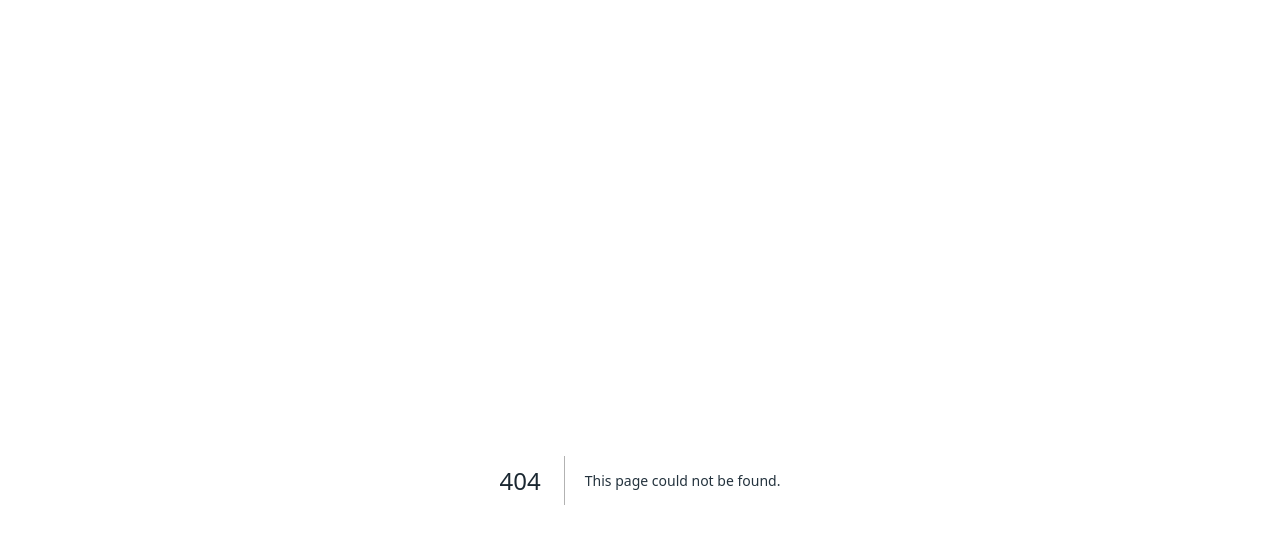
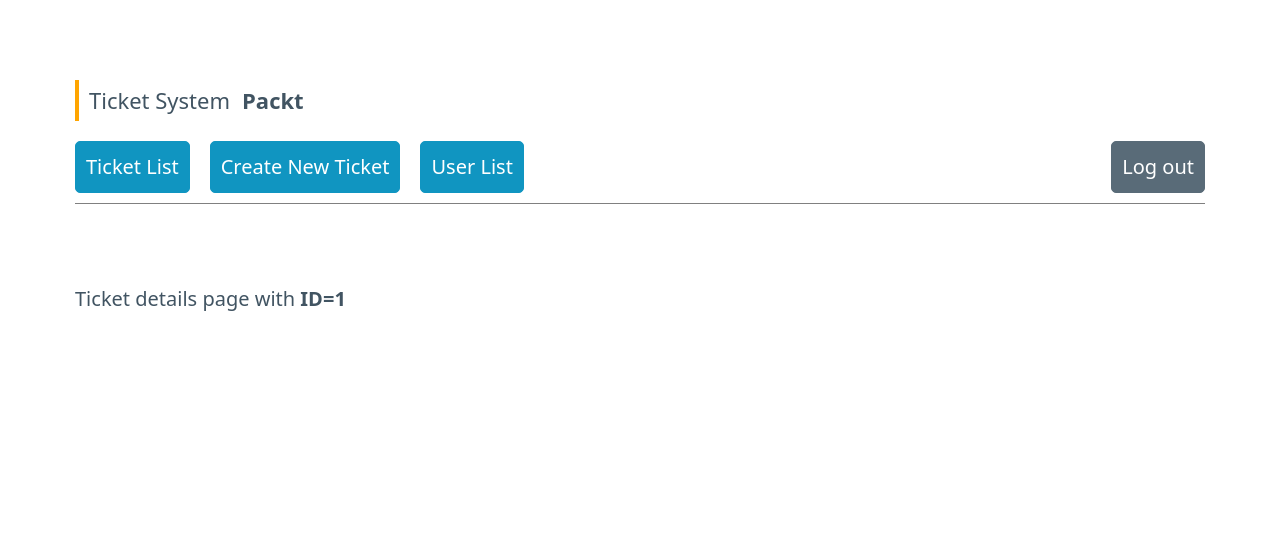
Before and after one commit to IsaacJrTypes/ticket-system, a Next.js app: page /tickets/details/1 in a window 1280 px wide. Before the commit this address had no page. Shown: the top 544 px of the page. Built offline with nearby package versions, Linux system fonts and the light colour scheme.

Commit message:
add ticket list dynamic links

```diff
--- a/src/app/tickets/TicketList.tsx
+++ b/src/app/tickets/TicketList.tsx
@@ -1,3 +1,4 @@
+import Link from "next/link";
 
 export const dummyTickets = [
     {
@@ -33,7 +34,7 @@ export function TicketList({tickets}) {
             {tickets.map(ticket => (
                 <tr key={ticket.id}>
                     <td>{ticket.id}</td>
-                    <td>{ticket.title}</td>
+                    <td><Link href={`/tickets/details/${ticket.id}`}>{ticket.title}</Link></td>
                     <td>{ticket.status}</td>
                 </tr>
             ))}
--- /dev/null
+++ b/src/app/tickets/details/[id]/page.tsx
@@ -0,0 +1,7 @@
+export default function TicketDetailsPage({params}) {
+    return (
+        <div>
+            Ticket details page with <strong>ID={params.id}</strong>
+        </div>
+    )
+}
```
